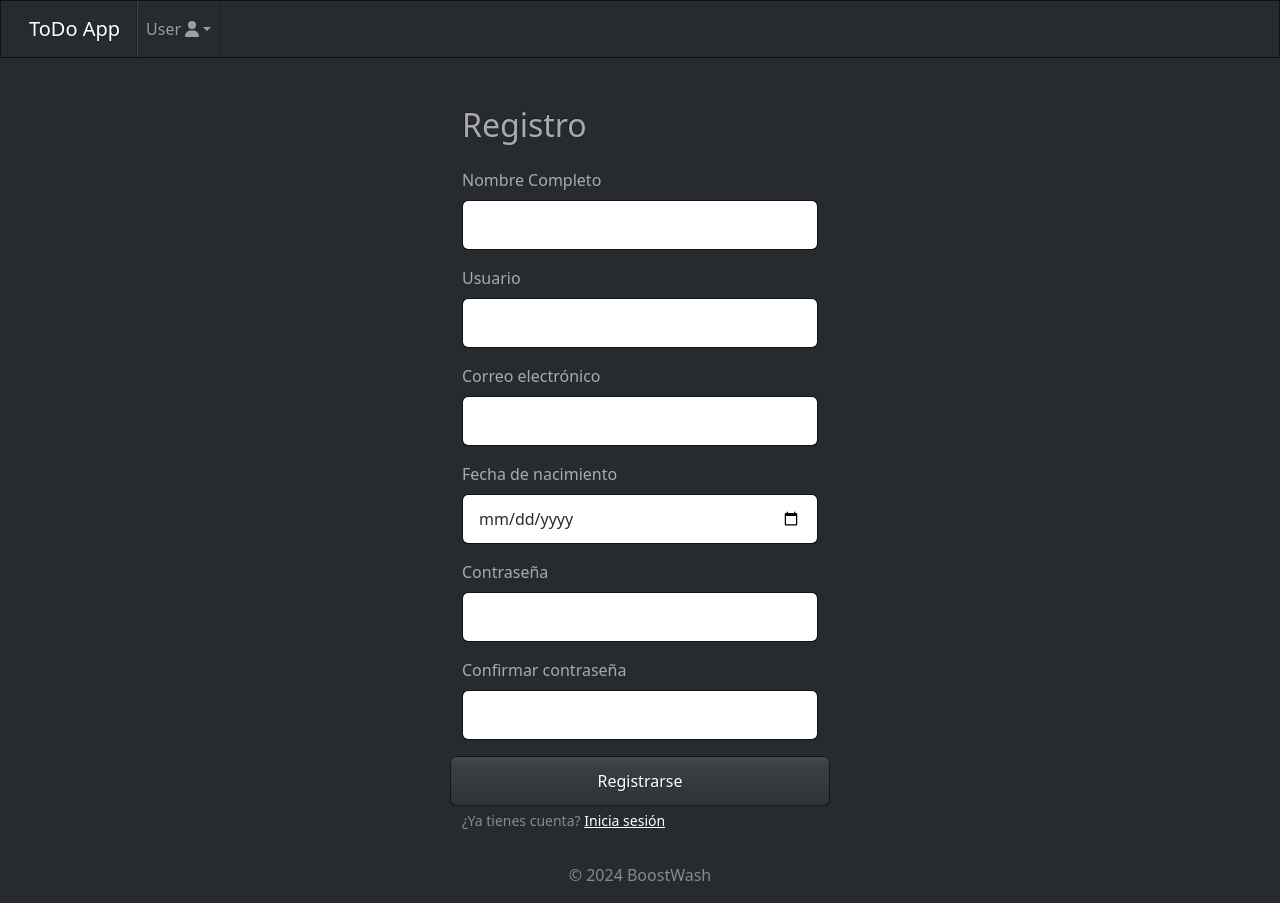
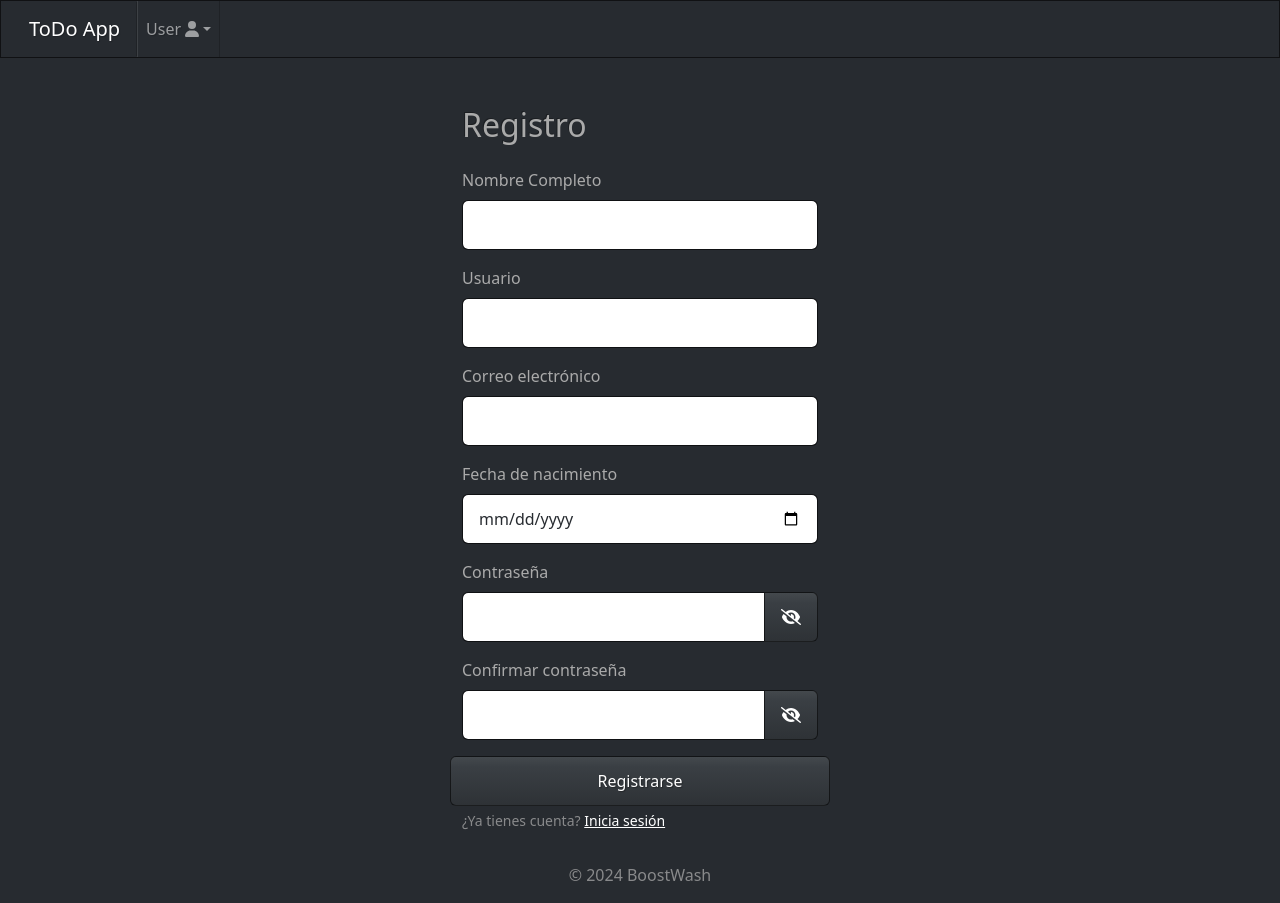
Before and after one commit to Up210188/dockerTodo, a React (Vite) app in the folder client/: page /register in a window 1280 px wide. Built offline with nearby package versions, Linux system fonts and the light colour scheme; a web font is replaced by a local one.

Commit message:
Mostrar contraseña

```diff
--- a/client/src/pages/Register.tsx
+++ b/client/src/pages/Register.tsx
@@ -1,11 +1,15 @@
 import { FormEvent, useState } from 'react';
 import { register, type UserRegister } from "../services/auth";
 import { useNavigate } from 'react-router-dom';
+import { FontAwesomeIcon } from '@fortawesome/react-fontawesome';
+import { faEye, faEyeSlash } from '@fortawesome/free-solid-svg-icons';
 
 function Register() {
   const [user, setUser] = useState<UserRegister>({});
   const [password2Display, setPassword2Display] = useState("d-none");
   const navigate = useNavigate();
+  const [showPassword, setShowPassword] = useState<string>("password");
+  const [showPassword2, setShowPassword2] = useState<string>("password");
   //const [name, setName] = useState<string>();
 
 
@@ -19,6 +23,13 @@ function Register() {
     if (inputName === "password2") {
       const originalPassword = user.password;
       const confirmPassword = inputValue;
+      console.log(`Confirm: ${confirmPassword}  Original: ${originalPassword}`)
+
+
+      if (confirmPassword === "") {
+        setPassword2Display("d-none");
+        return;
+      }
 
       setPassword2Display(originalPassword && originalPassword === confirmPassword
         ? "d-none"
@@ -36,6 +47,13 @@ function Register() {
 
     }
   }
+  const togglePasswordVisibility = () => {
+    setShowPassword(showPassword == "password" ? "text":"password")
+
+  };
+  const togglePasswordVisibility2 = () => {
+    setShowPassword2(showPassword2 == "password" ? "text":"password")
+  };
 
 
 
@@ -85,22 +103,45 @@ function Register() {
                 onInput={handleInputChange} />
             </div>
             <div className="mb-3">
-              <label htmlFor="password" className="form-label">Contraseña</label>
-              <input
-                type="password"
+              {/* <input
+                type={showPassword}
                 className="form-control"
                 id="password"
                 name="password"
                 onInput={handleInputChange} />
+              <FontAwesomeIcon icon={faEyeSlash} /> */}
             </div>
-            <div className="mb-3">
-              <label htmlFor="password2" className="form-label">Confirmar contraseña</label>
+            <label htmlFor="password" className="form-label">Contraseña</label>
+            <div className="input-group mb-3">
               <input
-                type="password"
+                type={showPassword}
+                className="form-control"
+                id="password"
+                name="password"
+                onInput={handleInputChange} />
+              <button
+                className="btn btn-primary"
+                type="button"
+                id="button-addon2"
+                onClick={togglePasswordVisibility}>
+                <FontAwesomeIcon icon={showPassword == "password" ? faEyeSlash : faEye} />
+              </button>
+            </div>
+            <label htmlFor="password2" className="form-label">Confirmar contraseña</label>
+            <div className="mb-3 input-group">
+              <input
+                type={showPassword2}
                 className="form-control"
                 id="password2"
                 name="password2"
                 onInput={handleInputChange} />
+              <button
+                className="btn btn-primary"
+                type="button"
+                id="button-addon2"
+                onClick={togglePasswordVisibility2}>
+                <FontAwesomeIcon icon={showPassword2 == "password" ? faEyeSlash : faEye} />
+              </button>
             </div>
             <div className={`alert alert-dismissible alert-danger ${password2Display}`}>
               {/* <button type="button" className="btn-close" data-bs-dismiss="alert"></button> */}
```
